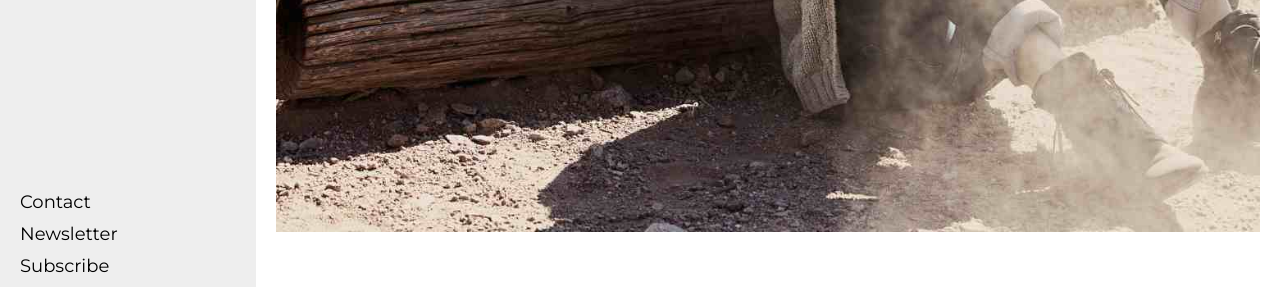
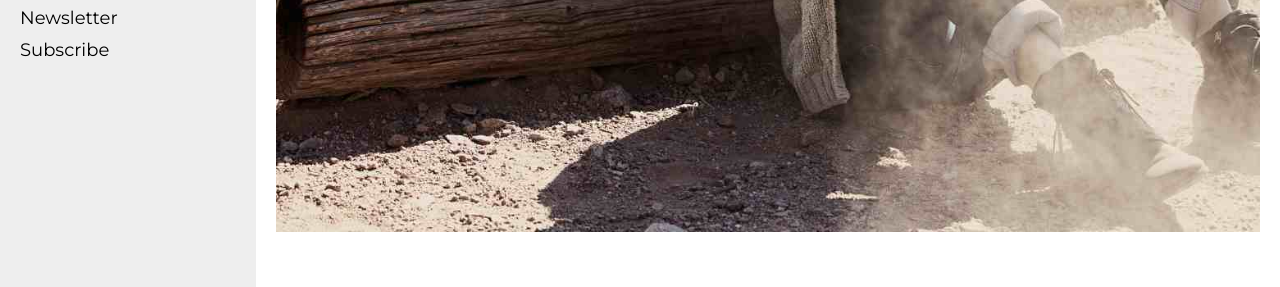
Before and after one commit to tolu1123/Portfolio, a plain HTML site: page Jeans-Shop/index.html in a window 1280 px wide. Shown: the part 513-800 px from the top of the page. Drawn offline with Linux system fonts and the light colour scheme.

Commit message:
I changed the positioning of the div.aside tag

```diff
--- a/Jeans-Shop/Styles.css
+++ b/Jeans-Shop/Styles.css
@@ -102,8 +102,7 @@ span.x {
     padding: 10px;
 }
  div.footer {
-    position: absolute;
-    bottom: 0;
+    margin-top: 50px;
 }
 div.footer p {
     font-size: 0.9rem;
@@ -380,6 +379,7 @@ span.click {
     font-size: 0.8rem;
     padding: 5px 2px;
     color: #fff;
+    text-align: center;
 }
 span.click:hover {
     background-color: #ddd;
```
